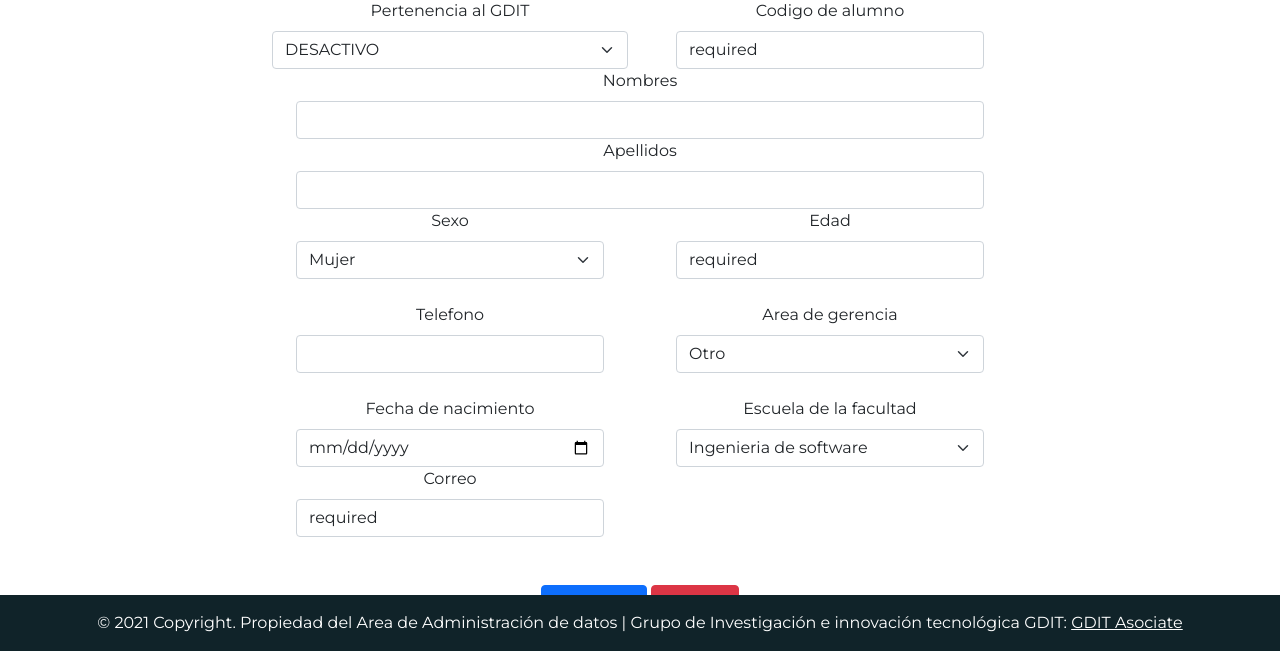
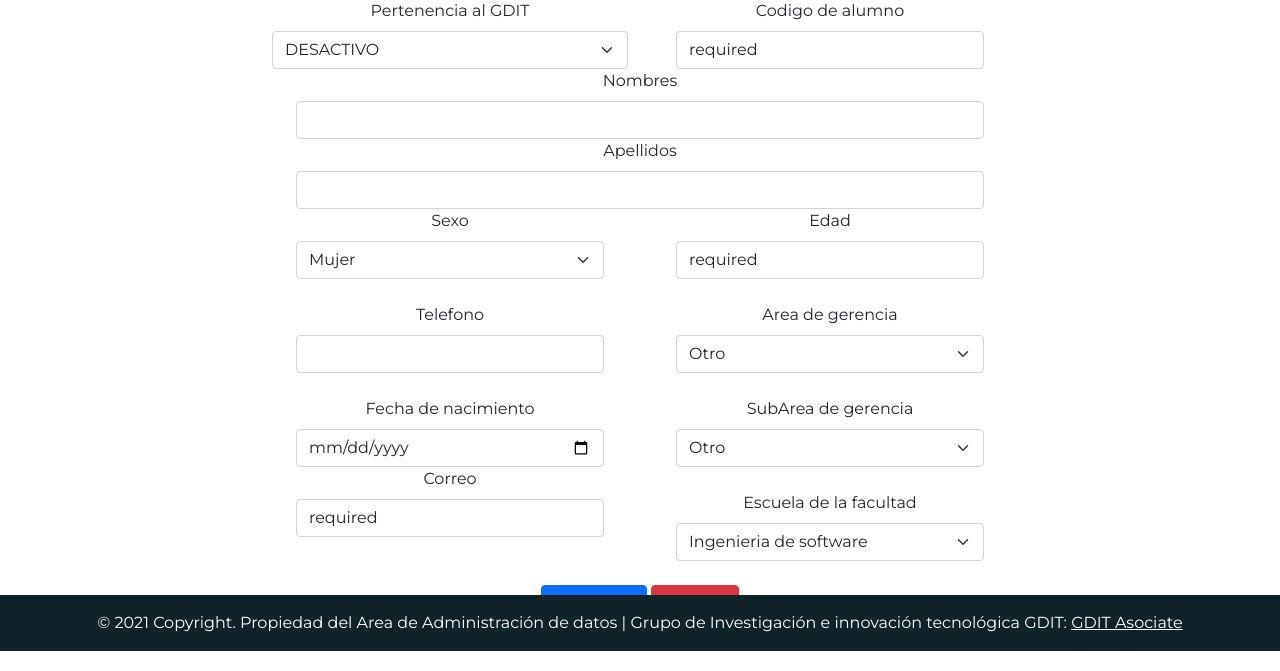
Before and after one commit to Jeffcaco/GDIT, a PHP site: page /Principal/actualizar_integrantes.php in a window 1280 px wide. Shown: the part 149-820 px from the top of the page. Run offline with PHP 8.4, Linux system fonts and the light colour scheme; the visitor is signed in with stand-in values (Sample User, id 1); data that the repository does not hold is empty.

Commit message:
Pasar cambios a producción

```diff
--- a/Principal/actualizar_integrantes.php
+++ b/Principal/actualizar_integrantes.php
@@ -44,15 +44,22 @@
             $codigo=$_REQUEST['codigo'];
             include_once("../Database/conexion.php");
             $sql="SELECT I.codAlumno as codAlumno,
-                        I.nombres as nombres,
-                        I.apellidos as apellidos,I.edad as edad,I.fechaNacimiento as fechaNacimiento,
-                        I.sexo as sexo,I.telefono as telefono,I.correo as correo
-                        ,I.estado as estado,A.nombre as Area,
-                        E.nombre as Escuela
-                        FROM integrantes AS I
-                        LEFT JOIN area as A ON I.idarea=A.idarea
-                        LEFT JOIN Escuela as E ON I.idescuela=E.idEscuela
-                        WHERE I.codAlumno='$codigo'";
+                I.nombres as nombres,
+                I.apellidos as apellidos,
+                I.edad as edad,
+                I.fechaNacimiento as fechaNacimiento,
+                I.sexo as sexo,
+                I.telefono as telefono,
+                I.correo as correo,
+                E.nombre AS Escuela, (
+                    SELECT nombre FROM area AS A WHERE A.idarea = S.idarea
+                ) AS Area,
+                S.nombre AS Subarea,
+                I.estado as estado
+                FROM integrantes AS I
+                LEFT JOIN Escuela AS E ON E.idEscuela = I.idescuela
+                LEFT JOIN subarea AS S ON I.idsubarea = S.idsubarea
+                WHERE I.codAlumno='$codigo'";
             $resultado=mysqli_query($conexion,$sql);
             //obtengo solo el primer registro de los alumnos
             $alumno=mysqli_fetch_array($resultado);
@@ -185,7 +192,7 @@
                         <label for="" class="form-label">Fecha de nacimiento</label>
                         <input type="date" name="nacimiento" id="nacimiento" class="form-control" value=<?= $alumno['fechaNacimiento']?> required>
 
-                        <!--Input de la fecha de nacimiento-->
+                        <!--Input del correo-->
                         <label for="" class="form-label">Correo</label>
                         <input type="mail" name="correo" id="correo" class="form-control" value=<?= $alumno['correo']?> required>
 
@@ -203,20 +210,46 @@
                         <label for="" class="form-label">Edad</label>
                         <input type="numeric" name="edad" id="edad" class="form-control"value=<?= $alumno['edad']?> required>
                         <br>
-                       <!-- selector del Estado civil-->
+                       <!--Gerencia del miembro-->
                        <label for="" class="form-label">Area de gerencia</label>
                         <select name="area" id="area" class="form-select">
 
                         <?php
-                        if($alumno['Area']=="Logistica"){
+                        if($alumno['Area']=="Gerencia de Logística"){
                             echo "<option value=1 selected>Logistica</option>";
                             echo "<option value=2>Desarrollo de proyectos</option>";
                             echo "<option value=3>Marketing</option>";
-                        }else if($alumno['Area']=="Desarrollo de proyectos"){
+                        }else if($alumno['Area']=="Gerencia de Desarrollo de Proyectos"){
                             echo "<option value=1>Logistica</option>";
                             echo "<option value=2 selected>Desarrollo de proyectos</option>";
                             echo "<option value=3>Marketing</option>";
-                        }else if($alumno['Area']=="Marketing"){
+                        }else if($alumno['Area']=="Gerencia de Comunicaciones"){
+                            echo "<option value=1>Logistica</option>";
+                            echo "<option value=2>Desarrollo de proyectos</option>";
+                            echo "<option value=3 selected>Marketing</option>";
+                        }else{
+                            echo "<option value=4>Otro</option>";
+                        }
+
+
+                        ?>
+
+                    </select>
+                    <br>
+                    <!--Area del miembro-->
+                    <label for="" class="form-label">SubArea de gerencia</label>
+                        <select name="subarea" id="subarea" class="form-select">
+
+                        <?php
+                        if($alumno['Subarea']=="Gerencia de Logística"){
+                            echo "<option value=1 selected>Logistica</option>";
+                            echo "<option value=2>Desarrollo de proyectos</option>";
+                            echo "<option value=3>Marketing</option>";
+                        }else if($alumno['Subarea']=="Gerencia de Desarrollo de Proyectos"){
+                            echo "<option value=1>Logistica</option>";
+                            echo "<option value=2 selected>Desarrollo de proyectos</option>";
+                            echo "<option value=3>Marketing</option>";
+                        }else if($alumno['Subarea']=="Gerencia de Comunicaciones"){
                             echo "<option value=1>Logistica</option>";
                             echo "<option value=2>Desarrollo de proyectos</option>";
                             echo "<option value=3 selected>Marketing</option>";
--- a/Principal/consultar_integrantes.php
+++ b/Principal/consultar_integrantes.php
@@ -104,11 +104,11 @@
                                         <option value="">Prefiero no decirlo</option>
                                         <option value="">No me decido</option>
                                 </select>
+
                                 <select name="valor_area" id="valor_area" class="form-select"  style="display:none;">
                                 <option value="Logistica">Logistica</option>
                                 <option value="Desarrollo de proyectos">Desarrollo de proyectos</option>
                                 <option value="Marketing">Marketing</option>
-
                                 </select>
 
                                 <select name="valor_escuela" id="valor_escuela" style="display:none;" class="form-select">
@@ -150,6 +150,7 @@
                         E.nombre AS Escuela, (
                             SELECT nombre FROM area AS A WHERE A.idarea = S.idarea
                         ) AS Area,
+                        S.nombre AS Subarea,
                         I.estado as estado
                         FROM integrantes AS I
                         LEFT JOIN Escuela AS E ON E.idEscuela = I.idescuela
@@ -211,6 +212,7 @@
                 <th scope="col">Telefono</th>
                 <th scope="col">Correo</th>
                 <th scope="col">Area</th>
+                <th scope="col">SubArea</th>
                 <th scope="col">Escuela</th>
                 <th scope="col">Estado</th>
                <th scope="col"><b>EDITAR</b></th>
@@ -237,6 +239,7 @@
                               echo "<td>".$row['correo']."</td>";
 
                               echo "<td>".$row['Area']."</td>";
+                              echo "<td>".$row['Subarea']."</td>";
                               echo "<td>".$row['Escuela']."</td>";
                               echo "<td>";
                               if ($row['estado']=="ACTIVO") {
```
Lines whose indentation alone changed are shown as unchanged.
